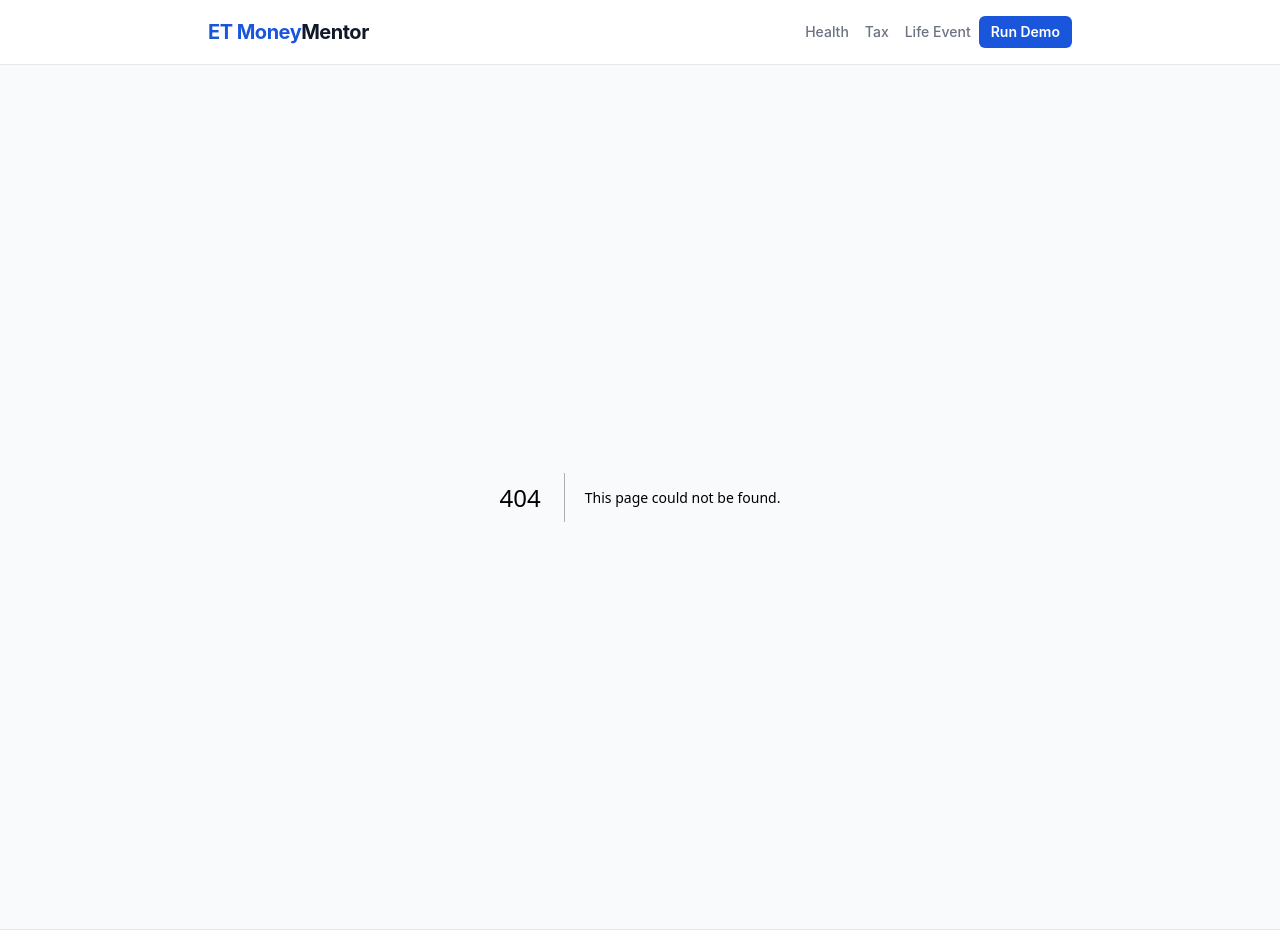
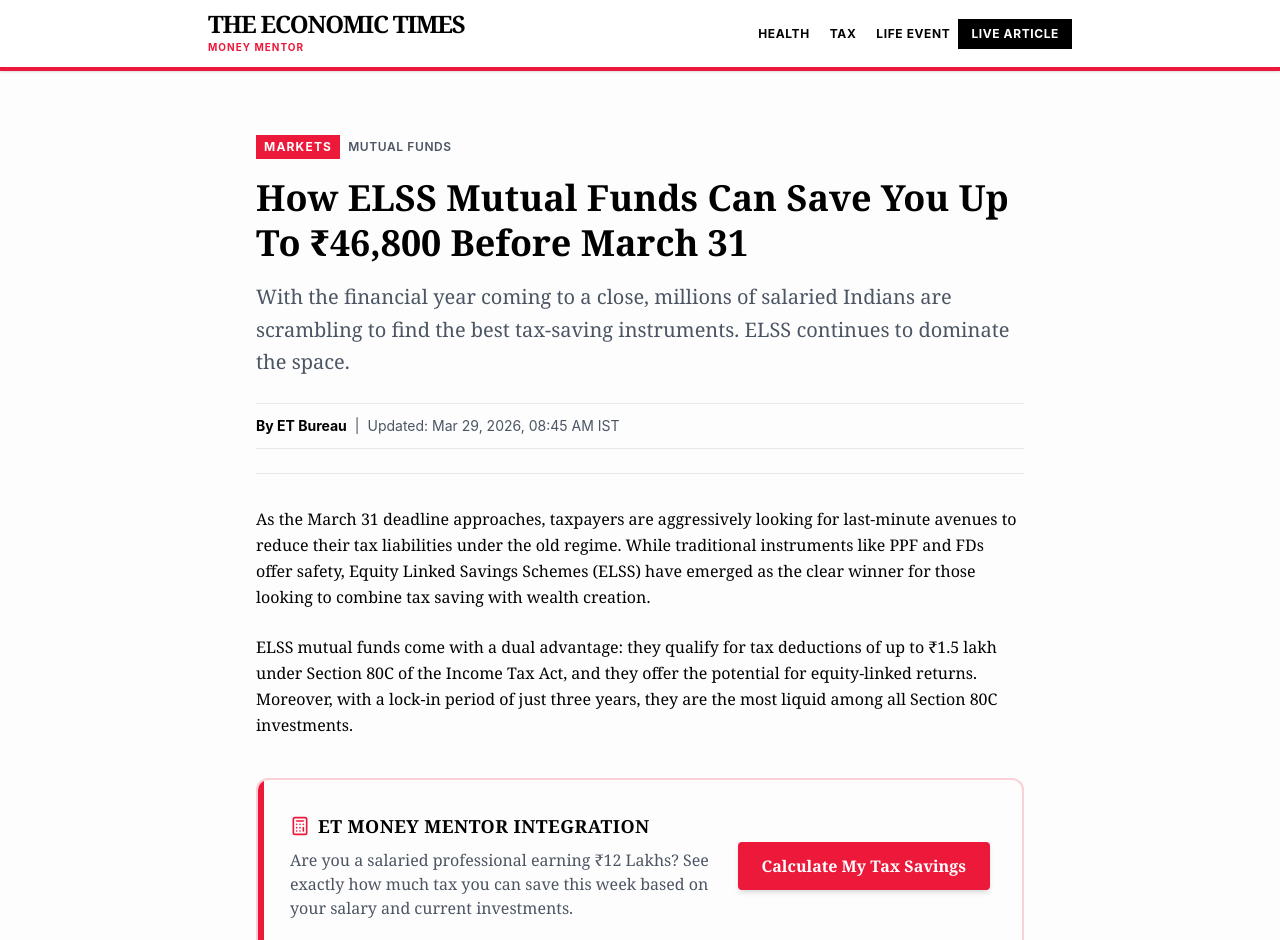
Before and after one commit to AviralMishra039/AI-Money-Mentor, a Next.js app: page /article in a window 1280 px wide. Before the commit this address had no page. Shown: the top 940 px of the page. Built offline with nearby package versions, Linux system fonts and the light colour scheme.

Commit message:
adding articles and updating UI for ET

```diff
--- /dev/null
+++ b/app/article/page.tsx
@@ -0,0 +1,95 @@
+'use client'
+
+import { useRouter } from 'next/navigation'
+import { Calculator } from 'lucide-react'
+import Link from 'next/link'
+
+export default function ArticlePage() {
+  const router = useRouter()
+
+  const runContextPrefill = () => {
+    const articleData = {
+      feature: "tax",
+      annual_ctc: 1200000,
+      hra_received: 150000,
+      rent_paid: 120000,
+      is_metro: true,
+      investments_80c: 50000,
+      nps_80ccd: 0,
+      home_loan_interest: 0,
+      medical_80d: 0
+    }
+    sessionStorage.setItem('demo_scenario', JSON.stringify(articleData))
+    sessionStorage.setItem('article_referral', 'true')
+    router.push('/tax')
+  }
+
+  return (
+    <div className="max-w-3xl mx-auto py-8">
+      {/* Article Header */}
+      <div className="mb-8 border-b border-border pb-6">
+        <div className="flex items-center gap-2 mb-4">
+          <Link href="/" className="bg-primary hover:bg-primary-hover text-white text-xs font-bold uppercase tracking-widest px-2 py-1 transition-colors">Markets</Link>
+          <Link href="/" className="text-text-secondary hover:text-primary text-xs font-semibold uppercase tracking-wider transition-colors">Mutual Funds</Link>
+        </div>
+        <h1 className="text-4xl font-serif font-black leading-tight text-text-primary mb-4">
+          How ELSS Mutual Funds Can Save You Up To ₹46,800 Before March 31
+        </h1>
+        <p className="text-xl text-text-secondary font-serif leading-relaxed mb-6">
+          With the financial year coming to a close, millions of salaried Indians are scrambling to find the best tax-saving instruments. ELSS continues to dominate the space.
+        </p>
+        <div className="flex items-center justify-between text-sm text-text-secondary border-y border-border py-3">
+          <div className="flex items-center gap-2">
+            <span className="font-bold text-text-primary">By ET Bureau</span>
+            <span>|</span>
+            <span>Updated: Mar 29, 2026, 08:45 AM IST</span>
+          </div>
+        </div>
+      </div>
+
+      {/* Article Body */}
+      <div className="prose prose-lg max-w-none font-serif text-text-primary mb-12">
+        <p className="mb-6 leading-relaxed">
+          As the March 31 deadline approaches, taxpayers are aggressively looking for last-minute avenues to reduce their tax liabilities under the old regime. While traditional instruments like PPF and FDs offer safety, Equity Linked Savings Schemes (ELSS) have emerged as the clear winner for those looking to combine tax saving with wealth creation.
+        </p>
+
+        <p className="mb-6 leading-relaxed">
+          ELSS mutual funds come with a dual advantage: they qualify for tax deductions of up to ₹1.5 lakh under Section 80C of the Income Tax Act, and they offer the potential for equity-linked returns. Moreover, with a lock-in period of just three years, they are the most liquid among all Section 80C investments.
+        </p>
+
+        {/* Dynamic Contextual Widget */}
+        <div className="my-10 bg-surface border-2 border-primary/20 rounded-xl p-8 relative overflow-hidden group">
+          <div className="absolute top-0 left-0 w-1.5 h-full bg-primary" />
+          <div className="flex flex-col md:flex-row gap-6 items-center justify-between">
+            <div>
+              <div className="flex items-center gap-2 mb-2">
+                <Calculator className="w-5 h-5 text-primary" />
+                <h3 className="text-lg font-bold text-black uppercase tracking-wide">ET Money Mentor Integration</h3>
+              </div>
+              <p className="text-text-secondary text-sm md:text-base mb-0">
+                Are you a salaried professional earning ₹12 Lakhs? See exactly how much tax you can save this week based on your salary and current investments.
+              </p>
+            </div>
+            <button
+              onClick={runContextPrefill}
+              className="w-full md:w-auto shrink-0 bg-primary hover:bg-primary-hover text-white font-bold py-3 px-6 rounded shadow-md transition-colors flex items-center justify-center gap-2"
+            >
+              Calculate My Tax Savings
+            </button>
+          </div>
+        </div>
+
+        <h3 className="text-2xl font-bold font-sans mt-8 mb-4">Why Should You Consider ELSS?</h3>
+
+        <p className="mb-6 leading-relaxed">
+          Historically, equities have outperformed most asset classes over the long term. By forcing a three-year lock-in, ELSS prevents investors from timing the market and encourages a disciplined approach to equity investing.
+        </p>
+
+        <p className="mb-6 leading-relaxed">
+          "The three-year lock-in is actually a blessing in disguise," says a leading financial advisor. "It enforces patience, which is the most critical component of wealth creation."
+        </p>
+      </div>
+
+    </div>
+  )
+}
--- a/app/globals.css
+++ b/app/globals.css
@@ -1,15 +1,15 @@
 @import "tailwindcss";
 
 @theme {
-  --color-primary: #1a56db;
-  --color-primary-hover: #1341b0;
+  --color-primary: #ed193b;
+  --color-primary-hover: #c90924;
   --color-success: #22c55e;
   --color-warning: #f59e0b;
   --color-danger: #ef4444;
-  --color-surface: #f9fafb;
+  --color-surface: #fdfdfd;
   --color-border: #e5e7eb;
-  --color-text-primary: #111827;
-  --color-text-secondary: #6b7280;
+  --color-text-primary: #000000;
+  --color-text-secondary: #4b5563;
 }
 
 @layer base {
--- a/app/tax/page.tsx
+++ b/app/tax/page.tsx
@@ -23,6 +23,7 @@ export default function TaxWizardPage() {
   const [loadingAI, setLoadingAI] = useState(false)
   const [errorAI, setErrorAI] = useState(false)
   const [currentStep, setCurrentStep] = useState<AgentStep | null>(null)
+  const [isArticlePrefilled, setIsArticlePrefilled] = useState(false)
 
   const handleCalculate = async (calcInputs = inputs) => {
     setResult(null)
@@ -60,6 +61,10 @@ export default function TaxWizardPage() {
         const parsed = JSON.parse(demo)
         if (parsed.feature === 'tax') {
           sessionStorage.removeItem('demo_scenario')
+          if (sessionStorage.getItem('article_referral')) {
+            sessionStorage.removeItem('article_referral')
+            setIsArticlePrefilled(true)
+          }
           const { feature, ...demoInputs } = parsed
           setInputs(demoInputs as TaxInputs)
           handleCalculate(demoInputs as TaxInputs)
@@ -76,6 +81,14 @@ export default function TaxWizardPage() {
 
   return (
     <div className="space-y-8 animate-in fade-in duration-300">
+
+      {isArticlePrefilled && (
+        <div className="bg-primary/10 border border-primary/20 text-text-primary px-4 py-3 rounded-xl flex items-center justify-center gap-2 shadow-sm text-sm border-l-4 border-l-primary">
+           <span className="bg-primary text-white text-[10px] font-bold px-1.5 py-0.5 uppercase tracking-wider rounded-sm mr-2">INFO</span>
+           <span className="font-semibold text-text-primary">We've prefilled your details based on your reading context from The Economic Times.</span>
+        </div>
+      )}
+
       <div className="bg-white p-6 rounded-xl border border-border shadow-sm">
         <h2 className="text-2xl font-bold mb-6 flex items-center gap-2">
           <Calculator className="w-6 h-6 text-primary" /> Tax Optimization Wizard
--- a/components/Layout.tsx
+++ b/components/Layout.tsx
@@ -4,16 +4,17 @@ import Link from 'next/link'
 export function Layout({ children }: { children: React.ReactNode }) {
   return (
     <div className="min-h-screen bg-surface flex flex-col">
-      <header className="bg-white border-b border-border py-4">
-        <div className="max-w-4xl mx-auto px-4 flex justify-between items-center">
-          <Link href="/" className="font-bold text-xl text-primary tracking-tight">
-            ET Money<span className="text-text-primary">Mentor</span>
+      <header className="bg-white border-b-4 border-primary shadow-sm">
+        <div className="max-w-4xl mx-auto px-4 py-3 flex justify-between items-center">
+          <Link href="/" className="flex flex-col">
+            <span className="font-serif font-black text-2xl tracking-tighter text-black leading-none uppercase">The Economic Times</span>
+            <span className="text-[10px] font-bold text-primary tracking-widest uppercase mt-1">Money Mentor</span>
           </Link>
-          <nav className="space-x-4 text-sm font-medium flex items-center">
-            <Link href="/health" className="text-text-secondary hover:text-primary transition-colors">Health</Link>
-            <Link href="/tax" className="text-text-secondary hover:text-primary transition-colors">Tax</Link>
-            <Link href="/life-event" className="text-text-secondary hover:text-primary transition-colors mr-2">Life Event</Link>
-            <Link href="/demo" className="bg-primary hover:bg-primary-hover text-white px-3 py-1.5 rounded-md transition-colors font-semibold">Run Demo</Link>
+          <nav className="space-x-5 text-xs font-bold uppercase tracking-wider flex items-center">
+            <Link href="/health" className="text-black hover:text-primary transition-colors">Health</Link>
+            <Link href="/tax" className="text-black hover:text-primary transition-colors">Tax</Link>
+            <Link href="/life-event" className="text-black hover:text-primary transition-colors mr-2">Life Event</Link>
+            <Link href="/article" className="bg-black hover:bg-primary text-white border border-black hover:border-primary px-3 py-1.5 transition-colors">Live Article</Link>
           </nav>
         </div>
       </header>
```
